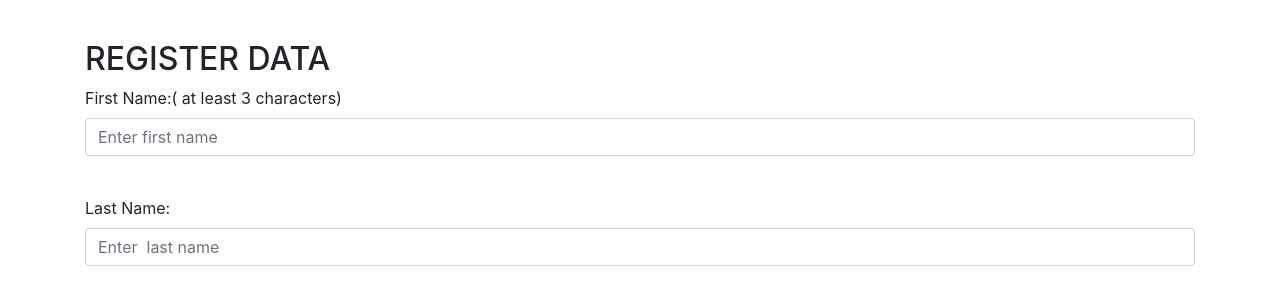
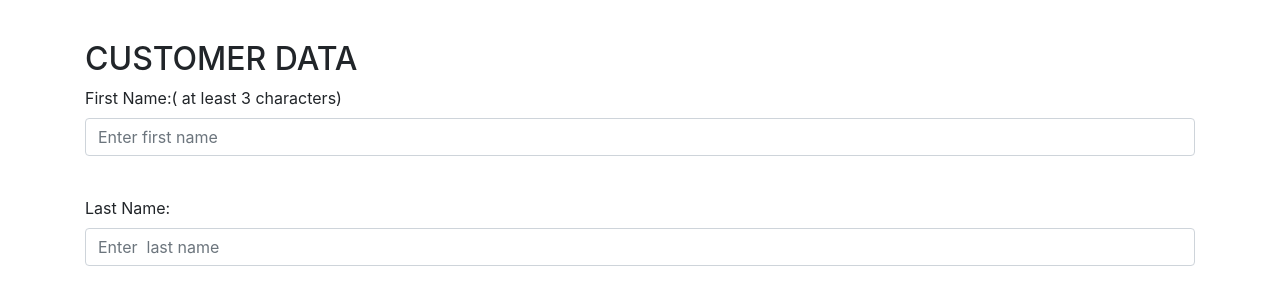
Before and after one commit to Rajavelnavabrind/Php-crud, a PHP site: page / in a window 1280 px wide. Shown: the part 56-356 px from the top of the page. Run offline with PHP 8.4, Linux system fonts and the light colour scheme; data comes from the database, SQL or seed files in the repository; data that the repository does not hold is empty.

Commit message:
Customer name change for label

```diff
--- a/task/index.php
+++ b/task/index.php
@@ -27,7 +27,7 @@
       <div class="container ">
          <div class="row " >
             <div class="col-md-12 crud">
-               <h2>REGISTER DATA</h2>
+               <h2>CUSTOMER DATA</h2>
             </div>
             <div class="col-md-12 text-center  rightcrud"  >
                <h2>TABLE</h2>
```
